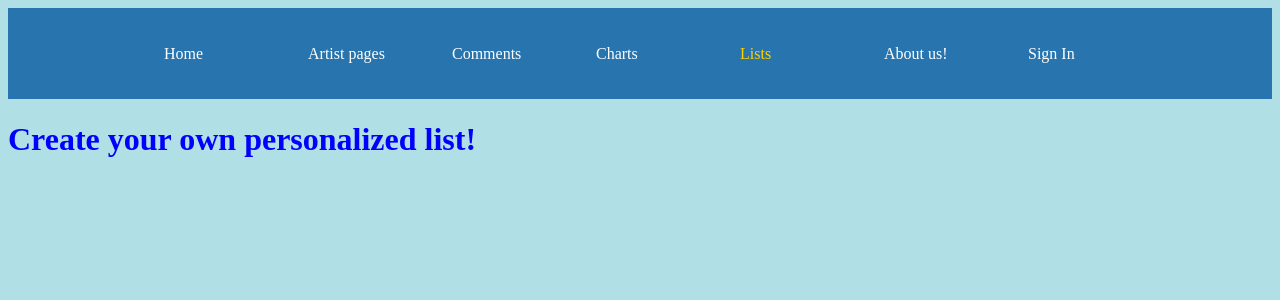
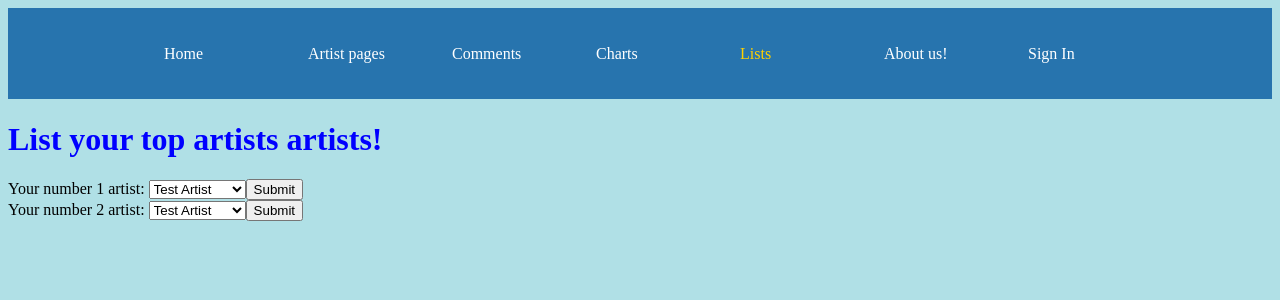
Before and after one commit to Powell-Cat-Fan-Club/CS-35L-Bruin-Tunes, a React (Create React App) app: page /userlist in a window 1280 px wide. Shown: the top 300 px of the page. Built offline with nearby package versions, Linux system fonts and the light colour scheme.

Commit message:
Added frontend for user lists

```diff
--- a/src/pages/charts.js
+++ b/src/pages/charts.js
@@ -8,11 +8,11 @@ import { Link} from "react-router-dom";
 const Charts = () => {
 
   //Get artists
-  let artists = getArtists();
+  let theArtists = getArtists();
   let [userSearch, setUserSearch] = useState('');
 
   //Sort artists by ranking
-  let sortedArtists = [].concat(artists);
+  let sortedArtists = [].concat(theArtists);
   sortedArtists.sort((a,b) => a.ranking - b.ranking);
 
   //Function to display the list
--- a/src/pages/user-lists.js
+++ b/src/pages/user-lists.js
@@ -3,11 +3,37 @@ import { getArtists } from "./artist-data";
 import { useState } from 'react';
 import { Link} from "react-router-dom";
 
+const UserList = () => {
 
-const UserList = () => {
+    let theArtists = getArtists();
+
+    let displaySelector = (arrLength) =>
+        {
+            let myArr = [];
+            for (let index = 1; index <= arrLength; index++)
+            {
+                myArr.push(
+                    <div>
+                    <label>{"Your number "  + index + " artist: "}</label>
+                    <select>
+                        {theArtists.map((artist) =>
+                            <option>{artist.name}</option>
+                        )}
+                        </select>
+                    <input type='button' value ='Submit'/>
+                    </div>
+                )
+            }
+
+            return myArr;
+        }
+
     return (
         <div>
-            <h1>Create your own personalized list!</h1>
+            <h1>List your top artists artists!</h1>
+            <form>
+                {displaySelector(theArtists.length)}
+            </form>
         </div>
     )
 }
```
